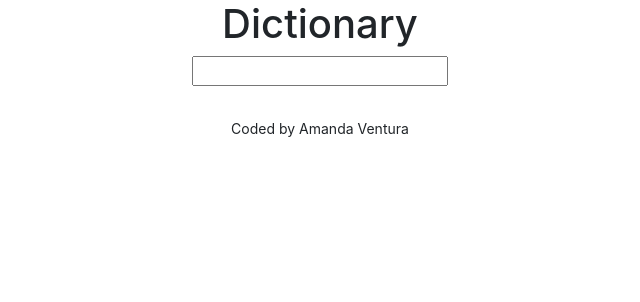
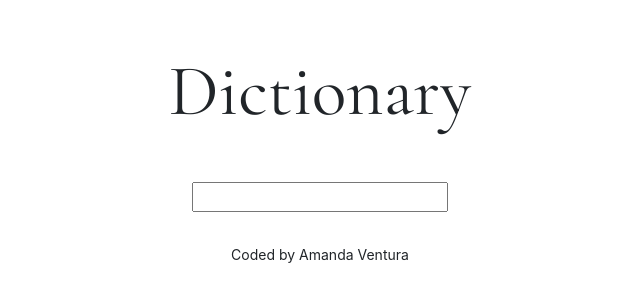
Before and after one commit to ASV185/react-dictionary-project, a React (Create React App) app: page / in a window 1280 px wide. Shown: the top 302 px of the page, without its empty margins (320-960 px from the left). Built offline with nearby package versions, Linux system fonts and the light colour scheme.

Commit message:
added styling to headings

```diff
--- a/public/index.html
+++ b/public/index.html
@@ -24,6 +24,15 @@
       work correctly both with client-side routing and a non-root public URL.
       Learn how to configure a non-root public URL by running `npm run build`.
     -->
+    <link rel="preconnect" href="https://fonts.googleapis.com">
+    <link rel="preconnect" href="https://fonts.gstatic.com" crossorigin>
+    <link href="https://fonts.googleapis.com/css2?family=Cormorant+Garamond:ital,wght@0,300;0,400;0,500;0,600;0,700;1,300;1,400;1,500;1,600;1,700&display=swap" rel="stylesheet">
+    <link rel="preconnect" href="https://fonts.googleapis.com">
+    <link rel="preconnect" href="https://fonts.gstatic.com" crossorigin>
+    <link href="https://fonts.googleapis.com/css2?family=Montserrat:ital,wght@0,100..900;1,100..900&display=swap" rel="stylesheet">
+    <link rel="preconnect" href="https://fonts.googleapis.com">
+    <link rel="preconnect" href="https://fonts.gstatic.com" crossorigin>
+    <link href="https://fonts.googleapis.com/css2?family=Noto+Sans+JP:wght@100..900&display=swap" rel="stylesheet">
     <title>Dictionary React App</title>
   </head>
   <body>
--- a/src/App.css
+++ b/src/App.css
@@ -2,3 +2,10 @@
     text-align: center;
     margin: 30px 0;
 }
+
+h1 {
+    font-family: "Cormorant Garamond", serif;
+    font-weight: 400;
+    font-style: normal;
+    font-size: 72px;
+}
--- a/src/App.js
+++ b/src/App.js
@@ -6,7 +6,7 @@ function App() {
     <div className="App">
       <div className="container">
         <header className="App-header text-center">
-          <h1>Dictionary</h1>
+          <h1 className="m-5">Dictionary</h1>
         </header>
         <main>
           <Dictionary />
--- /dev/null
+++ b/src/Meaning.css
@@ -0,0 +1,15 @@
+h3 {
+    font-family: "Noto Sans JP", sans-serif;
+    font-optical-sizing: auto;
+    font-weight: 500;
+    font-style: normal;
+    font-size: 30px;
+}
+
+p {
+    font-family: "Noto Sans JP", sans-serif;
+    font-optical-sizing: auto;
+    font-weight: 500;
+    font-style: normal;
+    font-size: 17px;
+}
--- a/src/Meaning.js
+++ b/src/Meaning.js
@@ -1,13 +1,14 @@
 import React from "react";
 import Synonyms from "./Synonyms";
+import "./Meaning.css";
 
 export default function Meaning(props){
     console.log(props.meaning);
     return (
         <div className="Meaning">
             <h3>{props.meaning.partOfSpeech}</h3>
-            <p><strong>Definition: </strong>{props.meaning.definition}</p>
-            <p><strong>Example: </strong><em>{props.meaning.example}</em></p>
+            <p><strong>Definition: </strong>{props.meaning.definition}.</p>
+            <p><strong>Example: </strong><em>{props.meaning.example}.</em></p>
             <Synonyms synonyms = {props.meaning.synonyms}/>
         </div>
     );
--- /dev/null
+++ b/src/Results.css
@@ -0,0 +1,14 @@
+h2 {
+    font-family: "Cormorant Garamond", serif;
+    font-weight: 600;
+    font-style: normal;
+    font-size: 62px;
+}
+
+h4 {
+    font-family: "Montserrat", sans-serif;
+    font-optical-sizing: auto;
+    font-weight: 400;
+    font-style: normal;
+    font-size: 25px;
+}
--- a/src/Results.js
+++ b/src/Results.js
@@ -1,5 +1,6 @@
 import React from "react";
 import Meaning from "./Meaning";
+import "./Results.css";
 
 export default function Results(props){
     console.log(props.results);
```
